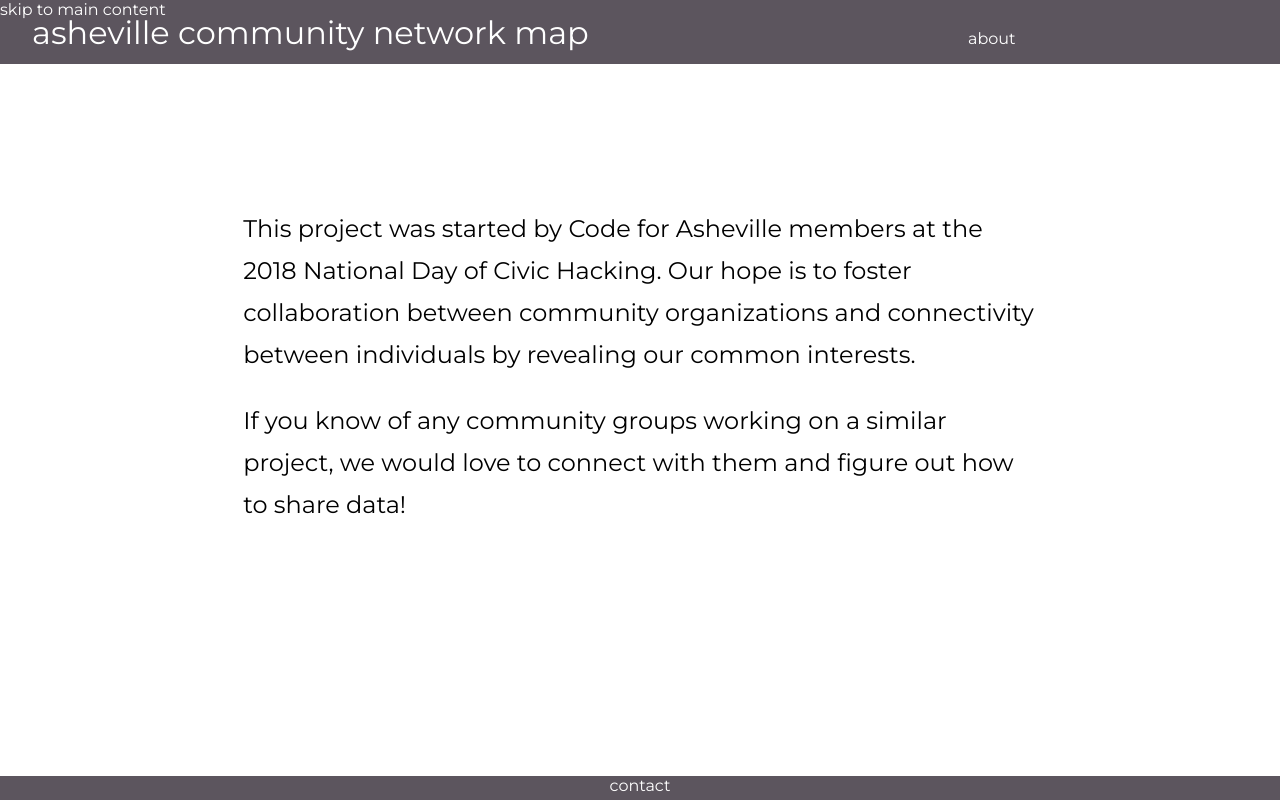
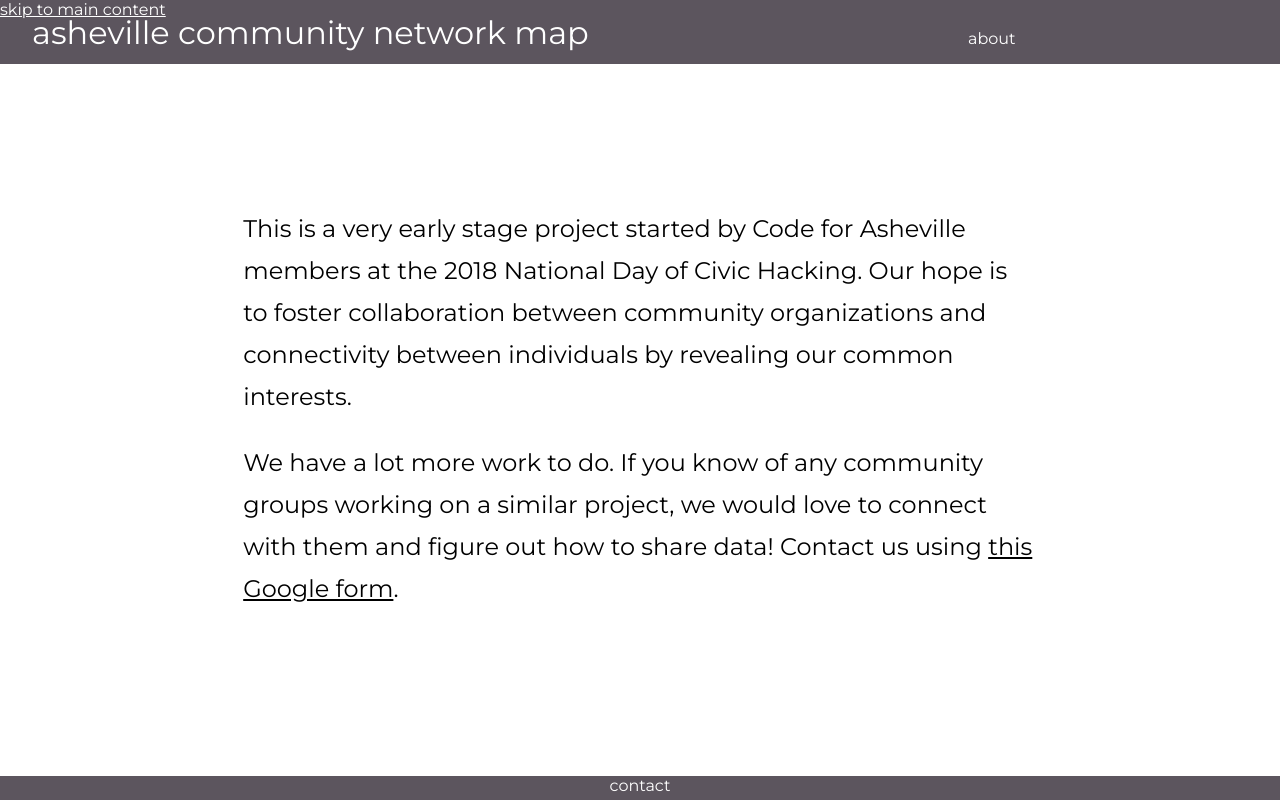
Before and after one commit to mmazanec22/community-network-mapping, a React (Create React App) app: page /about in a window 1280 px wide. Built offline with nearby package versions, Linux system fonts and the light colour scheme.

Commit message:
Add contact form, style hover behavior

```diff
--- a/src/About.js
+++ b/src/About.js
@@ -2,8 +2,8 @@ import React, { Component } from 'react';
 
 const About = () => (
   <div className="justText">
-    <p>This project was started by Code for Asheville members at the 2018 National Day of Civic Hacking.  Our hope is to foster collaboration between community organizations and connectivity between individuals by revealing our common interests.</p>
-    <p>If you know of any community groups working on a similar project, we would love to connect with them and figure out how to share data!</p>
+    <p>This is a very early stage project started by Code for Asheville members at the 2018 National Day of Civic Hacking.  Our hope is to foster collaboration between community organizations and connectivity between individuals by revealing our common interests.</p>
+    <p>We have a lot more work to do.  If you know of any community groups working on a similar project, we would love to connect with them and figure out how to share data!  Contact us using <a href="https://goo.gl/forms/mtnR70Hh5PfJTc1x2" target="_blank" rel="noopener noreferrer">this Google form</a>.</p>
   </div>
 )
 
--- a/src/App.js
+++ b/src/App.js
@@ -6,9 +6,6 @@ import About from './About';
 
 class App extends Component {
   render() {
-    // Using react router, make an about page
-    // Make header link back home
-    // Make about link link to about
     // Do a media query that tells the network map it's teeny
     // Make a better loading page
     // Make footer a link to a google form
@@ -27,7 +24,7 @@ class App extends Component {
           <Route exact path="/" component={NetworkMapContainer}/>
           <Route path="/about" component={About}/>
         </main>
-        <footer>contact</footer>
+        <footer><a href="https://goo.gl/forms/mtnR70Hh5PfJTc1x2" target="_blank" rel="noopener noreferrer">contact</a></footer>
       </div>
     );
   }
--- a/src/NetworkMap.js
+++ b/src/NetworkMap.js
@@ -8,6 +8,9 @@ class NetworkMap extends Component {
 
   render() {
     return (<ResponsiveNetworkFrame
+        margin={{
+          bottom: 15,
+        }}
         responsiveWidth
         responsiveHeight
         nodes={this.props.nodes}
--- a/src/index.css
+++ b/src/index.css
@@ -28,8 +28,16 @@ footer {
   text-align: center;
 }
 
+p a {
+  text-decoration: underline;
+}
+
 ul li {
   list-style: none;
+}
+
+header a:hover, footer a:hover, header a:focus, footer a:focus {
+  text-decoration: underline;
 }
 
 header #logo {
@@ -58,6 +66,10 @@ a#skipNav:focus, a#skipNav:hover {
   min-height: 60vh;
 }
 
+#mainContent a:hover, #mainContent a:focus {
+  color: #f6558b;
+}
+
 #networkVisContainer {
   height: 120vh;
   padding: 2% 7.5% 5%;
```
